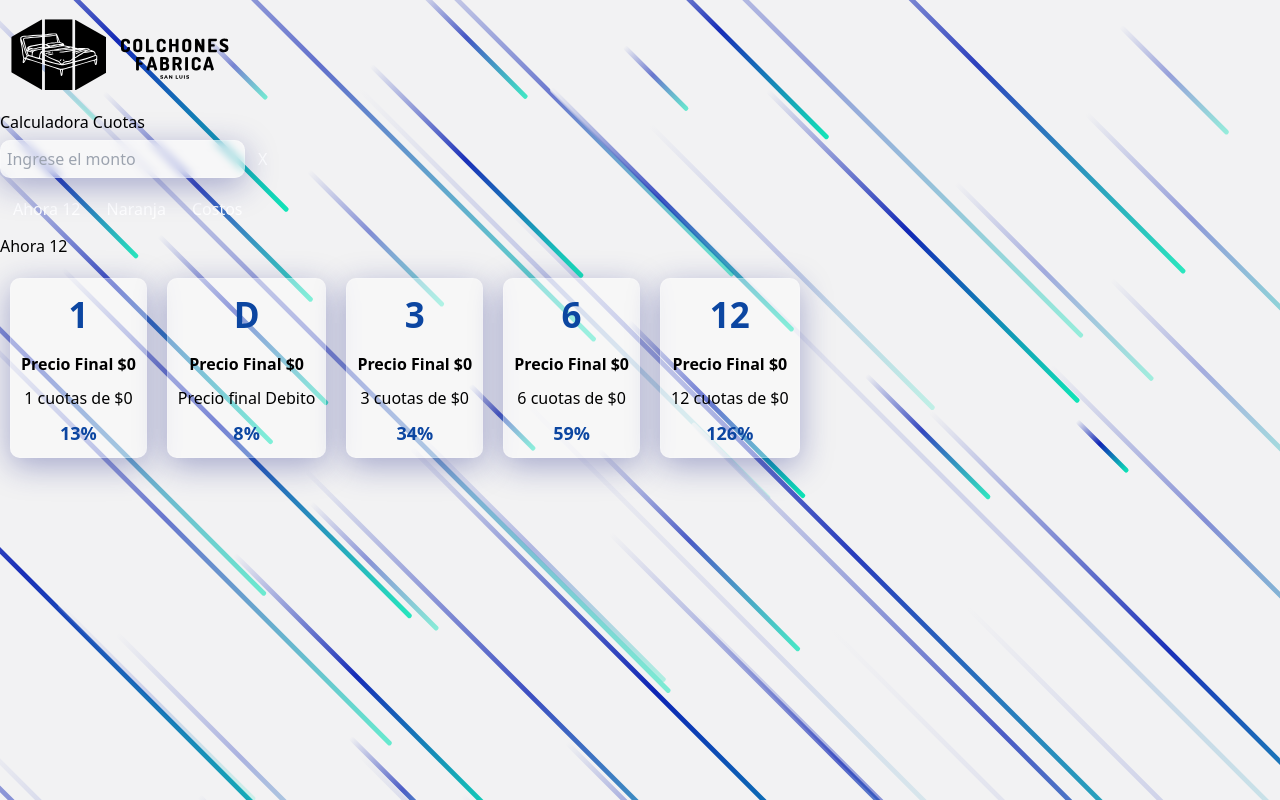
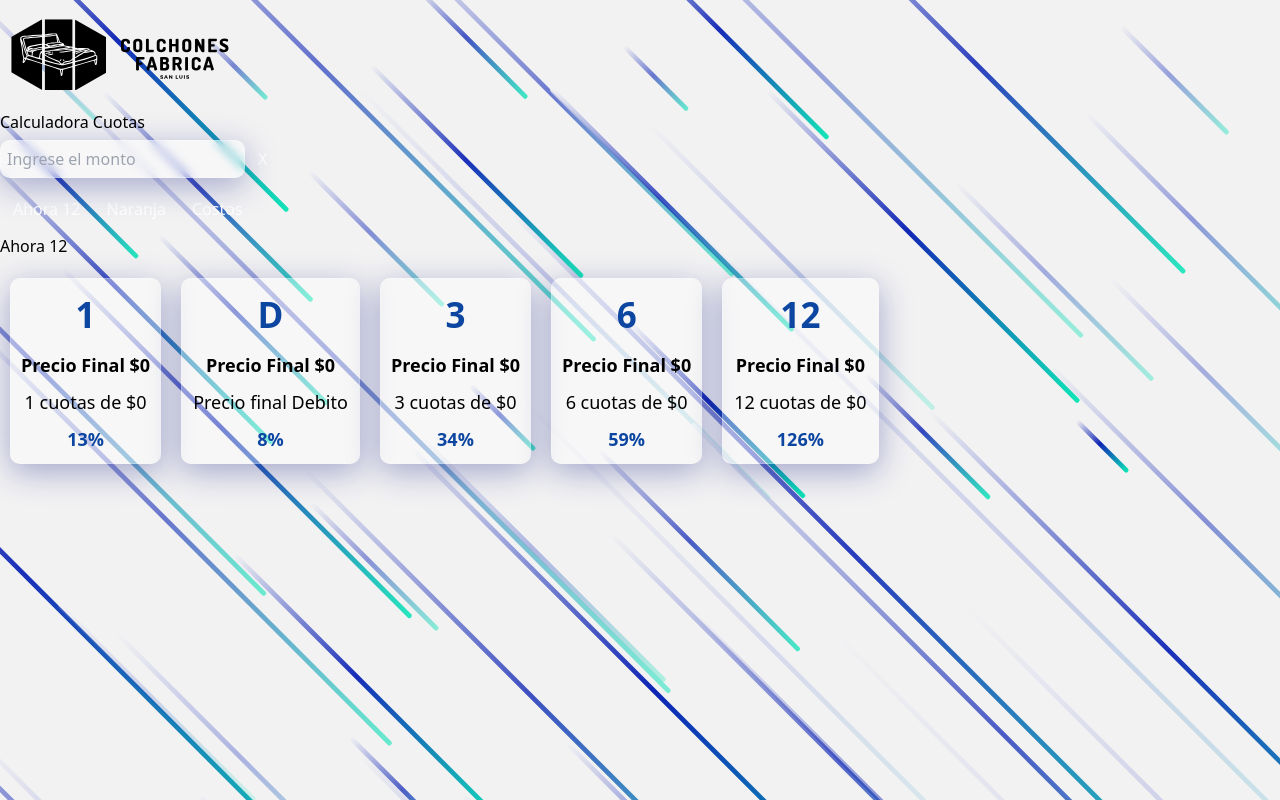
Before and after one commit to NicHeredia/CalculadoraCuotasMP-React, a React (Vite) app: page / in a window 1280 px wide. Both pictures are taken after a click on the button "Ahora 12". Built offline with nearby package versions, Linux system fonts and the light colour scheme.

Commit message:
fix menor

```diff
--- a/src/CardCuota.css
+++ b/src/CardCuota.css
@@ -31,14 +31,14 @@
 }
 
 .cardCuota__precioFinal{
-    font-size: 16px;
+    font-size: 18px;
      font-weight: bold;
        margin: 0;
 }
 
 .cardCuota__precioCuotas{
-    font-size: 16px;
-    margin: 10px 0;
+    font-size: 18px;
+    margin: 10px 1px;
 }
 
 .fade-in{
```
